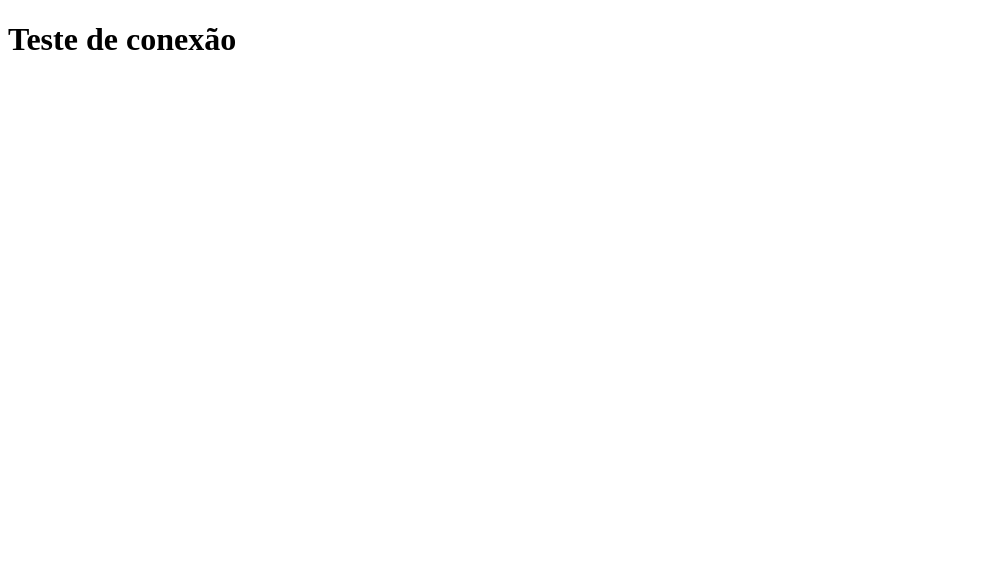
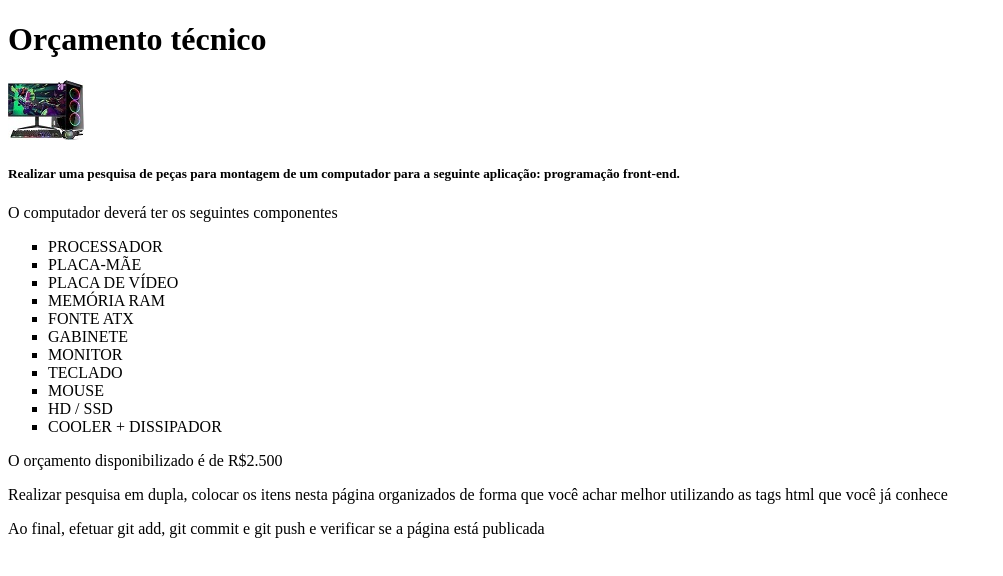
Before and after one commit to Dricasantto/atividadeFTIC, a plain HTML site: page index.html in a window 1280 px wide. Shown: the whole page, without its empty margins (0-1003 px from the left). Drawn offline with Linux system fonts and the light colour scheme.

Commit message:
subi imagem para orçamento e a lista

```diff
--- a/index.html
+++ b/index.html
@@ -3,9 +3,37 @@
 <head>
     <meta charset="UTF-8">
     <meta name="viewport" content="width=device-width, initial-scale=1.0">
+    <link rel="stylesheet" href="./teste.css">
     <title>Document</title>
 </head>
 <body>
-    <h1>Teste de conexão</h1>
+    <h1>Orçamento técnico</h1>
+    <img src="computador.jpg" alt="imagem de computador">
+
+    <h5>Realizar uma pesquisa de peças para montagem de um computador para a seguinte aplicação: programação front-end.</h5>
+
+    <p>O computador deverá ter os seguintes componentes</p>
+
+    <ul type="square">
+        <LI>PROCESSADOR</LI>
+        <LI>PLACA-MÃE</LI>
+        <LI>PLACA DE VÍDEO</LI>
+        <LI>MEMÓRIA RAM</LI>
+        <LI>FONTE ATX</LI>
+        <LI>GABINETE</LI>
+        <LI>MONITOR</LI>
+        <LI>TECLADO</LI>
+        <LI>MOUSE</LI>
+        <LI>HD / SSD</LI>
+        <lI>COOLER + DISSIPADOR</lI>
+
+
+    </ul>
+
+    <p>O orçamento disponibilizado é de R$2.500</p>
+    <p>Realizar pesquisa em dupla, colocar os itens nesta página organizados de forma que você achar melhor utilizando as tags html que você já conhece</p>
+    <p>Ao final, efetuar git add, git commit e git push e verificar se a página está publicada</p>
+
+
 </body>
 </html>
--- /dev/null
+++ b/teste.css
@@ -0,0 +1,5 @@
+h1:hover {
+    background-color: blueviolet;
+    color: aqua;
+
+}
```
Also changed, not shown: computador.jpg (added), computador.jpg redimensionada.jpg (added).
